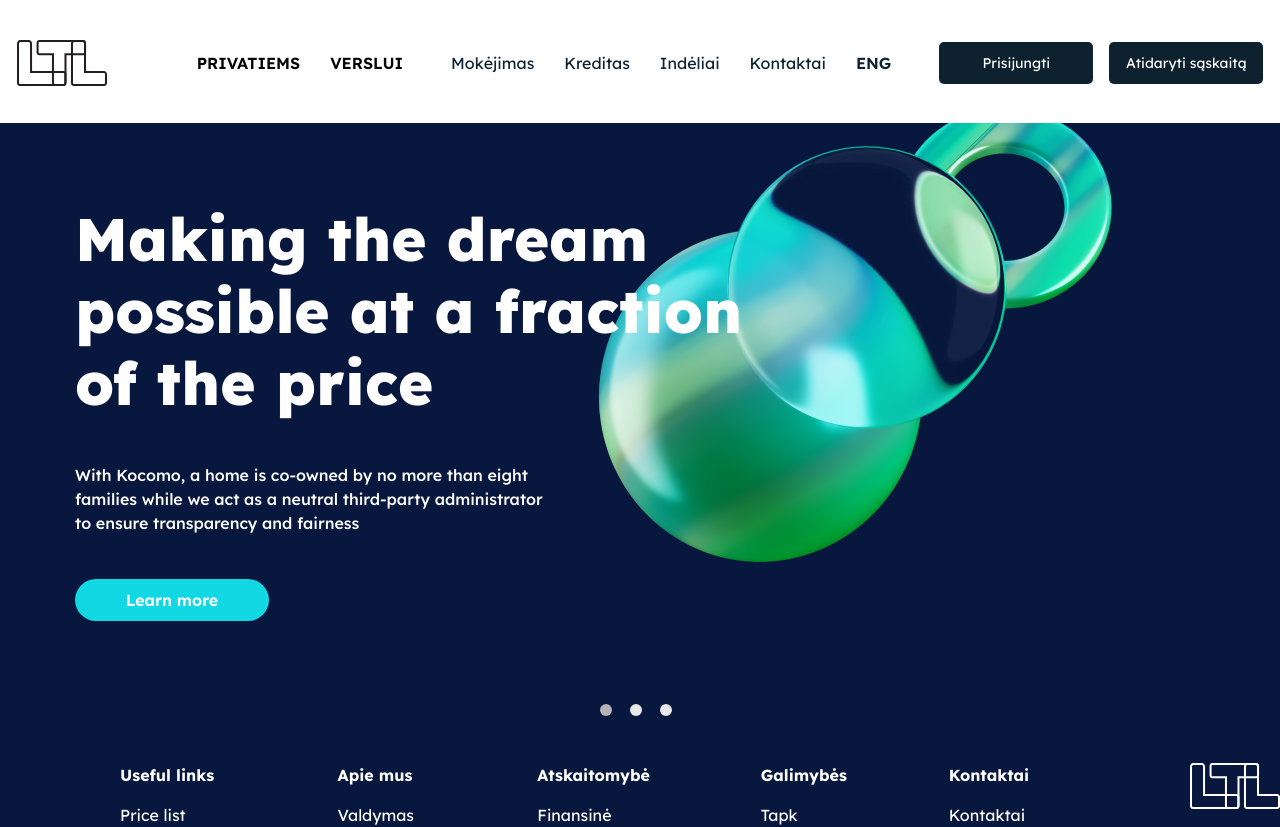
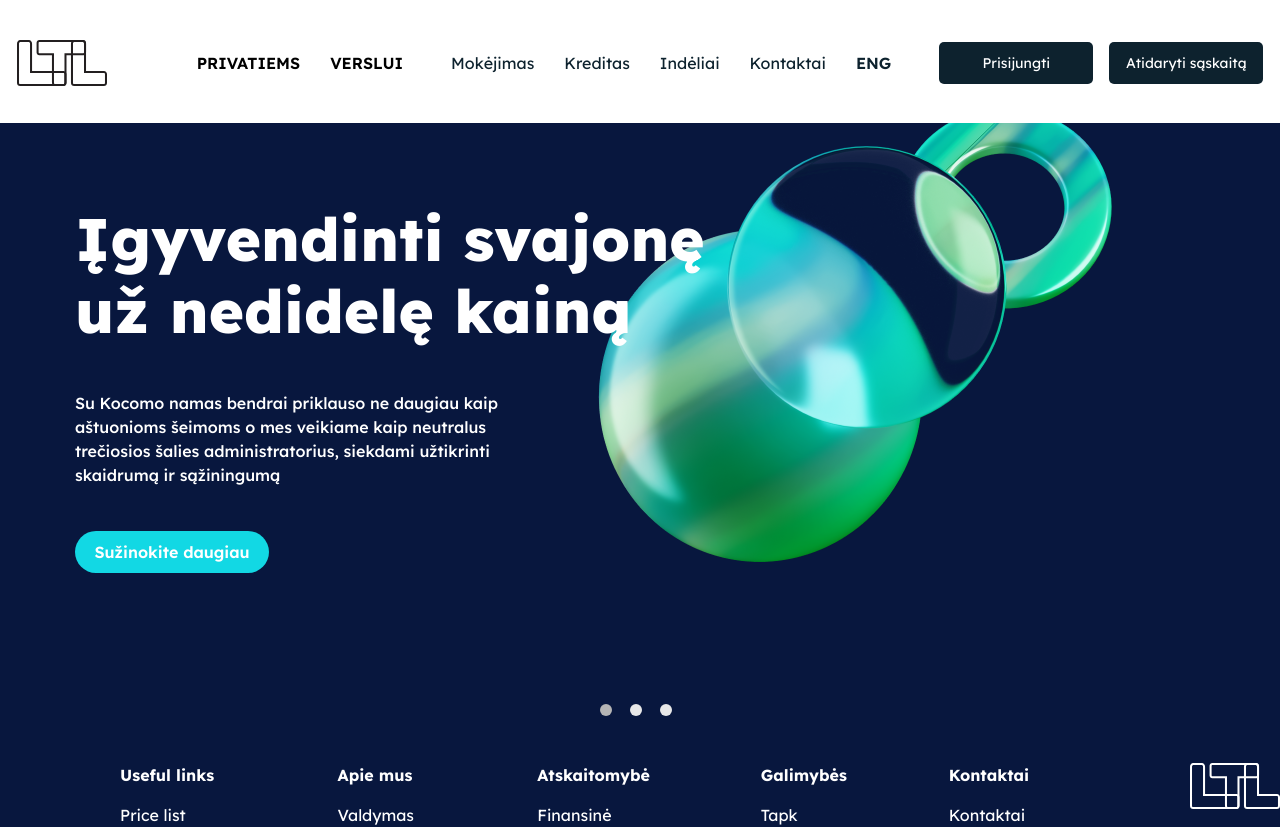
Before and after one commit to pinenetcoder/ltllanding, a Next.js app: page / in a window 1280 px wide. Shown: the top 827 px of the page. Built offline with nearby package versions, Linux system fonts and the light colour scheme.

Commit message:
LLP-3 - Added i18n fuctionality

```diff
--- a/next.config.js
+++ b/next.config.js
@@ -1,6 +1,10 @@
 /** @type {import('next').NextConfig} */
 const nextConfig = {
   reactStrictMode: true,
+  i18n: {
+    locales: ['lt', 'en'],
+    defaultLocale: 'lt'
+  }
 }
 
 module.exports = nextConfig
--- a/src/components/Header.js
+++ b/src/components/Header.js
@@ -1,7 +1,33 @@
 import Image from "next/image"
 import Link from "next/link"
 
+import { useRouter } from "next/router"
+import { useEffect, useState } from "react"
+
+import lt from '@/locales/lt'
+import en from '@/locales/en'
+
 function Header() {
+  const [langBtnState, setLangBtnState] = useState('ENG');
+
+  const router = useRouter();
+  const { locale } = router;
+  const t = locale === 'lt' ? lt : en
+
+  useEffect(()=> {
+    if (locale === 'lt') {
+      setLangBtnState('ENG')
+    } else {
+      setLangBtnState('LT')
+    }
+  }, [locale])
+
+
+  function setLanguage() {
+    if (langBtnState === 'ENG') router.push('/', '/', {locale: 'en'})
+    else router.push('/', '/', {locale: 'lt'})
+  }
+
   return (
     <>
       <header>
@@ -14,21 +40,21 @@ function Header() {
           />
         </div>
         <div className="bussiness-type-block">
-          <Link className="header-bussinness-type-nav-link" href="/About">Privatiems</Link>
-          <Link className="header-bussinness-type-nav-link" href="/About">Verslui</Link>
+          <Link className="header-bussinness-type-nav-link" href="/About">{t.headerNavLinks.private}</Link>
+          <Link className="header-bussinness-type-nav-link" href="/About">{t.headerNavLinks.business}</Link>
         </div>
 
         <nav className="header-navigation">
-          <Link className="header-nav-link" href="/payments">Mokėjimas</Link>
-          <Link className="header-nav-link" href="/loans">Kreditas</Link>
-          <Link className="header-nav-link" href="/deposits">Indėliai</Link>
-          <Link className="header-nav-link" href="/contacts">Kontaktai</Link>
-          <Link className="header-nav-link change-language-link" href="/eng">eng</Link>
+          <Link className="header-nav-link" href="/payments">{ t.headerNavLinks.payments }</Link>
+          <Link className="header-nav-link" href="/loans">{ t.headerNavLinks.credit }</Link>
+          <Link className="header-nav-link" href="/deposits">{ t.headerNavLinks.deposit }</Link>
+          <Link className="header-nav-link" href="/contacts">{ t.headerNavLinks.contacts }</Link>
+          <span className="header-nav-link change-language-link" onClick={setLanguage} href="/eng">{langBtnState}</span>
         </nav>
 
         <div className="header-action-buttons-block">
-          <Link className="header-action-button" href="/login">Prisijungti</Link>
-          <Link className="header-action-button" href="/open-account">Atidaryti sąskaitą</Link>
+          <Link className="header-action-button" href="/login">{ t.headerNavLinks.login }</Link>
+          <Link className="header-action-button" href="/open-account">{ t.headerNavLinks.openAccount }</Link>
         </div>
       </header>
     </>
--- a/src/components/IndexHeroSlider.js
+++ b/src/components/IndexHeroSlider.js
@@ -1,10 +1,16 @@
 import React from "react";
 import Slider from "react-slick";
 import styles from '@/styles/IndexHeroSlider.module.scss'
+import { useRouter } from "next/router"
 import Link from "next/link";
+import lt from '@/locales/lt'
+import en from '@/locales/en'
+
+export default function SimpleSlider() {
+  const router = useRouter();
+  const t = router.locale === 'lt' ? lt : en
 
 
-export default function SimpleSlider() {
   const settings = {
     dots: true,
     arrows: false,
@@ -26,14 +32,10 @@ export default function SimpleSlider() {
       <div className={styles.slickSlide}>
         <div className="container">
           <div className={styles.slideContent}>
-            <h1>Making the dream <br /> possible at a fraction <br /> of the price</h1>
-            <p>
-              With Kocomo, a home is co-owned by no more than eight families
-              while we act as a neutral third-party administrator to ensure transparency and fairness
-            </p>
-
+            <h1>{ t.indexPage.slideOne.heroBlockH1 }</h1>
+            <p>{ t.indexPage.slideOne.heroBlockText }</p>
             <div className="action-button-block">
-              <Link className="light-green-action-button" href="/">Learn more</Link>
+              <Link className="light-green-action-button" href="/">{ t.indexPage.slideOne.learnMoreButton }</Link>
             </div>
           </div>
         </div>
@@ -41,14 +43,10 @@ export default function SimpleSlider() {
       <div className={styles.slickSlide}>
         <div className="container">
           <div className={styles.slideContent}>
-            <h1>Making the dream <br /> possible at a fraction <br /> of the price</h1>
-            <p>
-              With Kocomo, a home is co-owned by no more than eight families
-              while we act as a neutral third-party administrator to ensure transparency and fairness
-            </p>
-
+            <h1>{ t.indexPage.slideOne.heroBlockH1 }</h1>
+            <p>{ t.indexPage.slideOne.heroBlockText }</p>
             <div className="action-button-block">
-              <Link className="light-green-action-button" href="/">Learn more</Link>
+              <Link className="light-green-action-button" href="/">{ t.indexPage.slideOne.learnMoreButton }</Link>
             </div>
           </div>
         </div>
@@ -56,14 +54,10 @@ export default function SimpleSlider() {
       <div className={styles.slickSlide}>
         <div className="container">
           <div className={styles.slideContent}>
-            <h1>Making the dream <br /> possible at a fraction <br /> of the price</h1>
-            <p>
-              With Kocomo, a home is co-owned by no more than eight families
-              while we act as a neutral third-party administrator to ensure transparency and fairness
-            </p>
-
+            <h1>{ t.indexPage.slideOne.heroBlockH1 }</h1>
+            <p>{ t.indexPage.slideOne.heroBlockText }</p>
             <div className="action-button-block">
-              <Link className="light-green-action-button" href="/">Learn more</Link>
+              <Link className="light-green-action-button" href="/">{ t.indexPage.slideOne.learnMoreButton }</Link>
             </div>
           </div>
         </div>
--- /dev/null
+++ b/src/locales/en.js
@@ -0,0 +1,19 @@
+export default {
+  headerNavLinks: {
+    private: 'Private',
+    business: 'For Business',
+    payments: 'Payment',
+    credit: 'Credit',
+    deposit: 'Deposit',
+    contacts: 'Contacts',
+    login: 'Log In',
+    openAccount: 'Open account'
+  },
+  indexPage: {
+    slideOne: {
+      heroBlockH1: 'Making the dream possible at a fraction of the price',
+      heroBlockText: 'With Kocomo, a home is co-owned by no more than eight families while we act as a neutral third-party administrator to ensure transparency and fairness',
+      learnMoreButton: "Learn more"
+    }
+  }
+}
--- /dev/null
+++ b/src/locales/lt.js
@@ -0,0 +1,19 @@
+export default {
+  headerNavLinks: {
+    private: 'Privatiems',
+    business: 'Verslui',
+    payments: 'Mokėjimas',
+    credit: 'Kreditas',
+    deposit: 'Indėliai',
+    contacts: 'Kontaktai',
+    login: 'Prisijungti',
+    openAccount: 'Atidaryti sąskaitą'
+  },
+  indexPage: {
+    slideOne: {
+      heroBlockH1: 'Įgyvendinti svajonę už nedidelę kainą',
+      heroBlockText: 'Su Kocomo namas bendrai priklauso ne daugiau kaip aštuonioms šeimoms o mes veikiame kaip neutralus trečiosios šalies administratorius, siekdami užtikrinti skaidrumą ir sąžiningumą',
+      learnMoreButton: "Sužinokite daugiau"
+    }
+  }
+}
--- a/src/pages/index.js
+++ b/src/pages/index.js
@@ -1,7 +1,6 @@
 import IndexLayout from "@/Layouts/IndexLayout"
 import SimpleSlider from "@/components/IndexHeroSlider"
 import styles from '@/styles/Home.module.scss'
-
 export default function Home() {
   return (
     <>
--- a/src/styles/IndexHeroSlider.module.scss
+++ b/src/styles/IndexHeroSlider.module.scss
@@ -16,6 +16,7 @@
       line-height: 72px;
       color: #FFFFFF;
       margin-bottom: 44px;
+      max-width: 680px;
     }
 
     p {
--- a/src/styles/globals.scss
+++ b/src/styles/globals.scss
@@ -112,6 +112,14 @@ header {
       line-height: 24px;
     }
   }
+
+  .change-language-link {
+    cursor: pointer;
+
+    &:hover {
+      text-decoration: underline;
+    }
+  }
 }
 
 footer {
```
